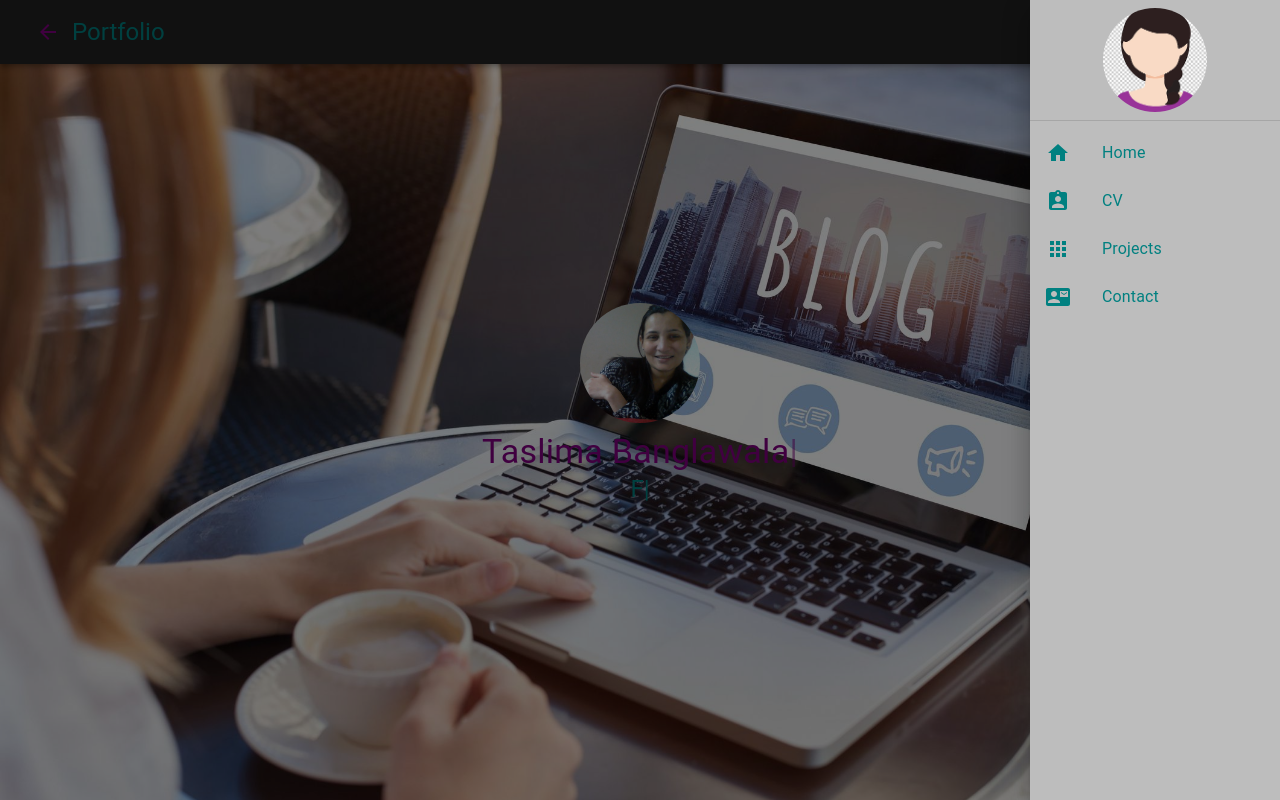
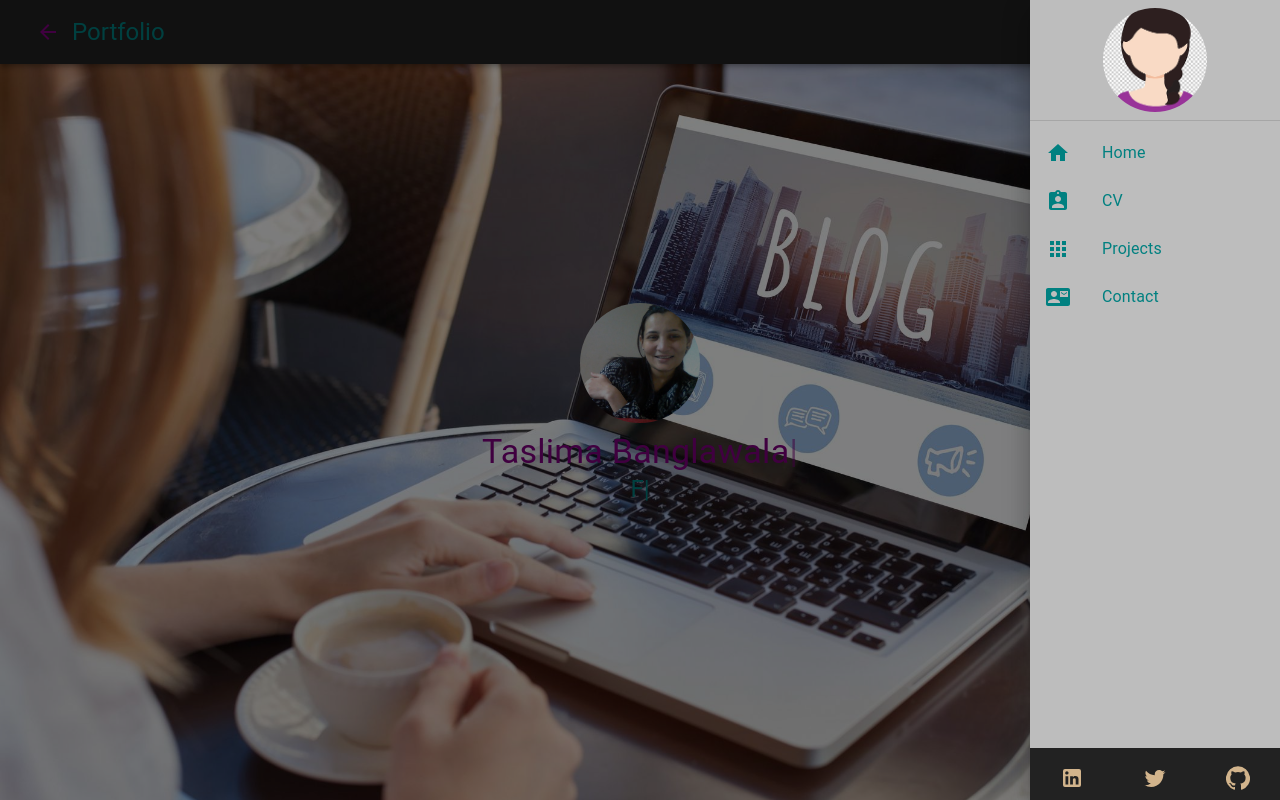
Before and after one commit to Taslima26/Taslima-Banglawala-Personnel-Portfolio, a React (Create React App) app: page / in a window 1280 px wide. Both pictures are taken after a click on the button 48 px from the left and 32 px from the top of the page. Built offline with nearby package versions, Linux system fonts and the light colour scheme; the HTML template or start-up script is replaced by a standard one.

Commit message:
footer and footer icons added

```diff
--- a/src/App.js
+++ b/src/App.js
@@ -5,6 +5,7 @@ import { Route, Switch } from 'react-router-dom';
 import Project from './component/Project';
 import Contact from './component/Contact';
 import CV from './component/CV';
+import Footer from './component/Footer';
 function App() {
   return (
     <>
@@ -15,6 +16,7 @@ function App() {
         <Route exact path='/contact' component={Contact} />
         <Route exact path='/cv' component={CV} />
       </Switch>
+
     </>
   );
 }
--- /dev/null
+++ b/src/component/Footer.js
@@ -0,0 +1,50 @@
+import React from 'react';
+import { makeStyles } from '@material-ui/core/styles';
+import BottomNavigation from '@material-ui/core/BottomNavigation';
+import BottomNavigationAction from '@material-ui/core/BottomNavigationAction';
+import LinkedInIcon from '@material-ui/icons/LinkedIn';
+import Twitter from '@material-ui/icons/Twitter';
+import GitHubIcon from '@material-ui/icons/GitHub';
+
+const useStyles = makeStyles({
+  bottomNavContainer: {
+    background: '#222',
+  },
+  root: {
+    '& .MuiSvgIcon-root': {
+      fill: 'tan',
+      '&:hover': {
+        fill: 'tomato',
+        fontSize: '1.8rem',
+      },
+    },
+  },
+});
+
+const Footer = () => {
+  const classes = useStyles();
+
+  return (
+    <BottomNavigation className={classes.bottomNavContainer}>
+      <BottomNavigationAction
+        icon={<LinkedInIcon />}
+        className={classes.root}
+        onClick={(e) => {
+          e.preventDefault();
+          window.location.href = `https://www.linkedin.com/in/taslima-banglawala-01b061b3`;
+        }}
+
+      />
+      <BottomNavigationAction icon={<Twitter />} className={classes.root} />
+      <BottomNavigationAction
+        icon={<GitHubIcon />}
+        className={classes.root}
+        onClick={(e) => {
+          e.preventDefault();
+          window.location.href = `https://github.com/taslima26`;
+        }}
+      />
+    </BottomNavigation>
+  );
+};
+export default Footer;
--- a/src/component/Header.js
+++ b/src/component/Header.js
@@ -6,6 +6,7 @@ import Box from '@material-ui/core/Box';
 import Typed from 'react-typed';
 import { makeStyles } from '@material-ui/core/styles';
 import avatar from '../images/my-image.jpg';
+import Footer from './Footer.js'
 
 const useStyles = makeStyles((theme) => ({
   avatar: {
@@ -34,7 +35,7 @@ const useStyles = makeStyles((theme) => ({
 const Header = () => {
   const classes = useStyles();
 
-  return (
+  return (<>
     <Box className={classes.typedContainer}>
       <Grid container justify='center'>
         <Avatar
@@ -56,6 +57,8 @@ const Header = () => {
         />
       </Typography>
     </Box>
+
+    </>
   );
 };
 
--- a/src/component/SideBar.js
+++ b/src/component/SideBar.js
@@ -19,8 +19,7 @@ import Apps from '@material-ui/icons/Apps';
 import ContactMail from '@material-ui/icons/ContactMail';
 import { makeStyles } from '@material-ui/core/styles';
 import avatar from '../images/avatar.png';
-
-// import Footer from '../components/Footer';
+import Footer from './Footer';
 
 const useStyles = makeStyles((theme) => ({
   appbar: {
@@ -101,7 +100,7 @@ const SideBar = () => {
       </Box>
       <Drawer open={open} anchor='right' onClose={() => setOpen(false)}>
         {sideList()}
-        {/* <Footer /> */}
+        <Footer />
       </Drawer>
     </React.Fragment>
   );
```
Also changed, not shown: 2 other files (tests, documents, lock files or other folders).
